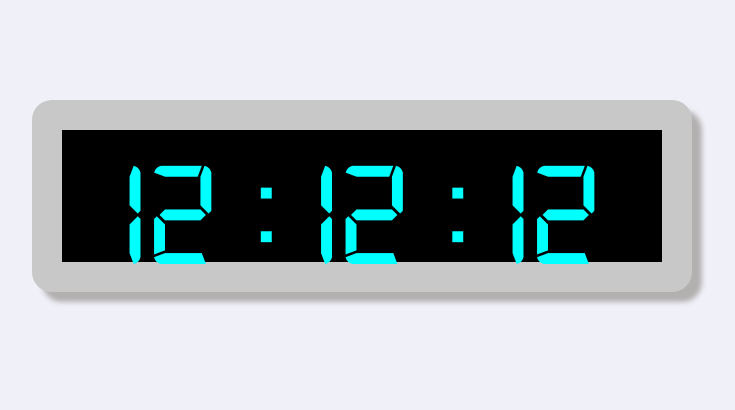
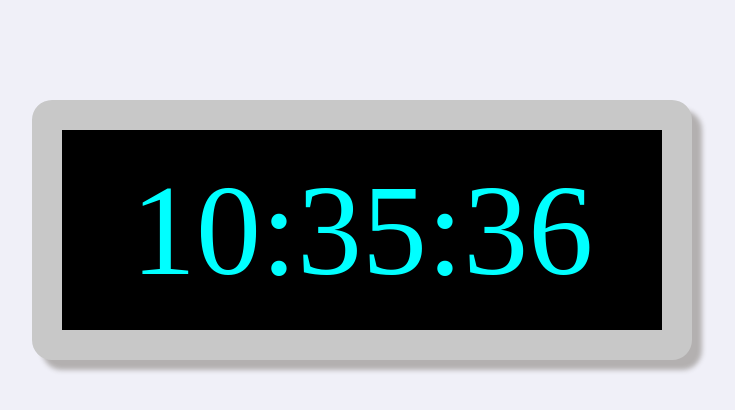
Before and after one commit to Thoratshraddha14/digital_clock, a plain HTML site: page index.html in a window 1280 px wide. Shown: the whole page, without its empty margins (278-1013 px from the left). Drawn offline with Linux system fonts and the light colour scheme.

Commit message:
function added

```diff
--- a/index.html
+++ b/index.html
@@ -5,10 +5,6 @@
     <meta name="viewport" content="width=device-width, initial-scale=1.0">
     <title>Digital-Clock</title>
     <style>
-        @font-face {
-            font-family: 'Digital';
-            src: url('digital-7.ttf') format('truetype');
-        }
         body{
             background-color: rgb(240, 240, 248);
         }
@@ -24,25 +20,49 @@
         }
         .clock-screen{
             display: flex;
-            justify-content: space-evenly;
+            justify-content: center;
             text-align: center;
             background-color: black;
             border-radius: 20px;
-            font-size: 150px;
+            font-size: 130px;
             color:aqua;
-            font-family: 'Digital', monospace;
+
         }
     </style>
 </head>
 <body>
     <div class="clock-container">
         <div class="clock-screen">
-            <div>12</div>
+            <div id="hours">12</div>
             <div>:</div>
-            <div>12</div>
+            <div id="minutes">12</div>
             <div>:</div>
-            <div>12</div>
+            <div id="seconds">12</div>
         </div>
     </div>
+    <script>
+        function digitalClock(){
+            const hourElement = document.getElementById('hours');
+            const minuteElement = document.getElementById('minutes');
+            const secondElement = document.getElementById('seconds');
+
+            const date = new Date();
+            let hours = date.getHours();
+            hours = hours>12 ? hours-12 :hours
+            hours = hours < 10 ? "0"+hours : hours;
+
+            let minutes = date.getMinutes();
+            minutes = minutes < 10 ? "0"+minutes : minutes;
+
+            let seconds = date.getSeconds();
+            seconds = seconds < 10 ? "0"+seconds : seconds;
+
+            hourElement.innerHTML = hours;
+            minuteElement.innerHTML = minutes;
+            secondElement.innerHTML = seconds;
+
+        }
+        setInterval(digitalClock, 1000);
+    </script>
 </body>
 </html>
```
Also changed, not shown: digital-7.ttf (deleted).
